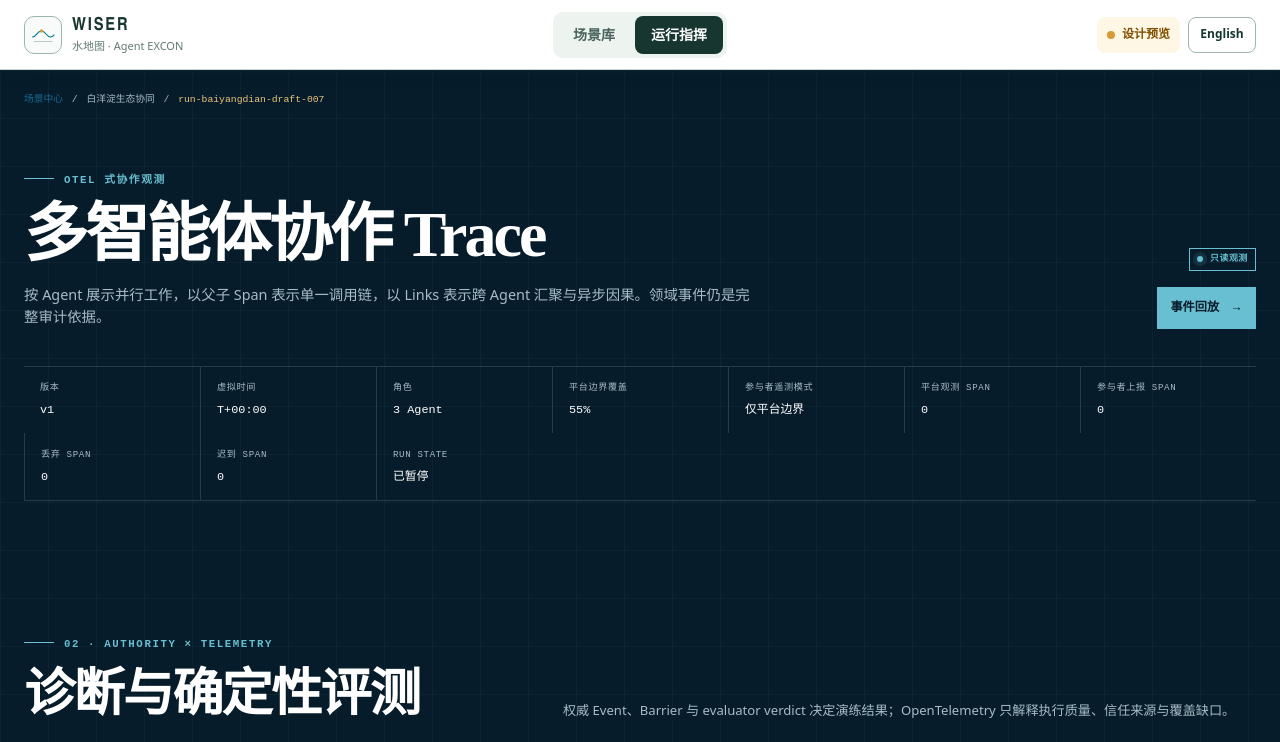
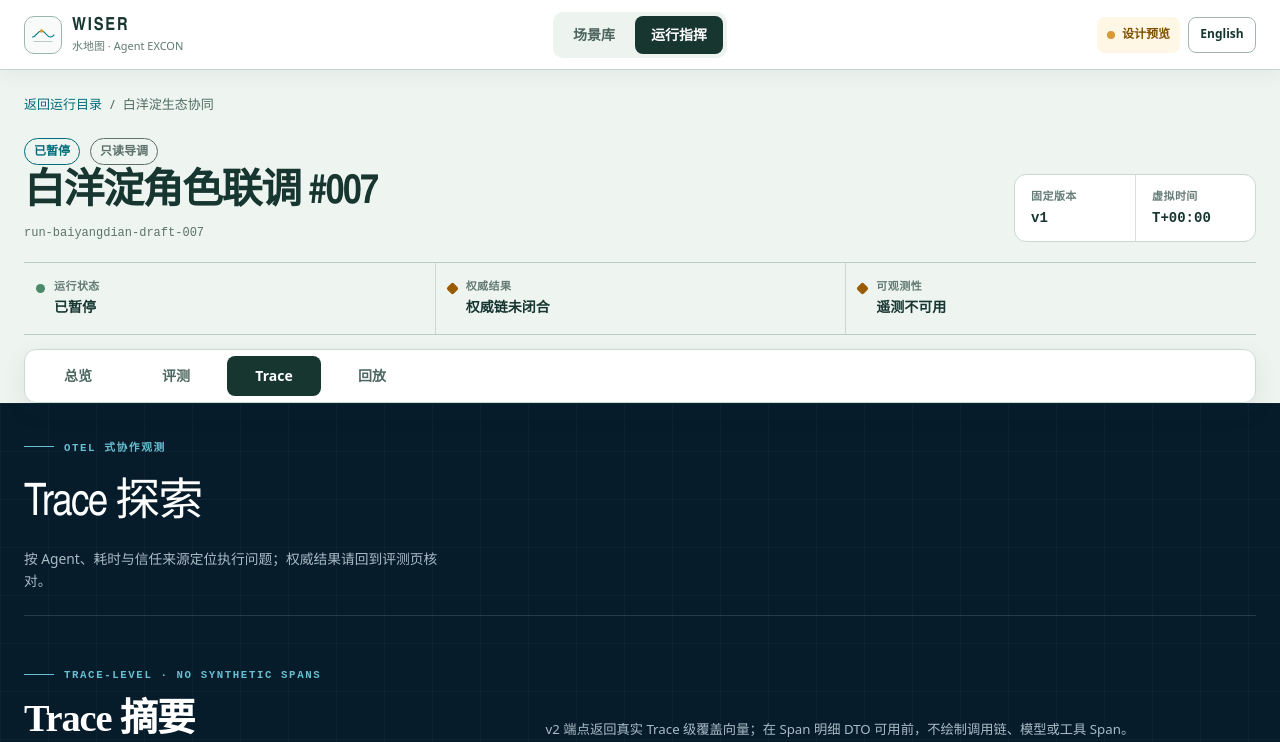
Before and after one commit to linancn/wiser, a Next.js app in the folder apps/web/: page /zh-CN/runs/run-baiyangdian-draft-007/trace in a window 1280 px wide. Shown: the top 742 px of the page. Built offline with nearby package versions, Linux system fonts and the light colour scheme.

Commit message:
feat(web): split evaluation Trace and replay workspaces

```diff
--- /dev/null
+++ b/apps/web/src/app/[locale]/runs/[runId]/diagnostics/page.tsx
@@ -0,0 +1,38 @@
+import type { Metadata } from 'next';
+import { notFound } from 'next/navigation';
+
+import { ReadModelUnavailable } from '@/components/read-model-state';
+import { RunDiagnosticsWorkspace } from '@/components/run-diagnostics-workspace';
+import { getDictionary, isLocale } from '@/lib/i18n';
+import { getWebReadModelSource } from '@/lib/read-model-source.server';
+
+interface DiagnosticsPageProps {
+  params: Promise<{ locale: string; runId: string }>;
+}
+
+export async function generateMetadata({
+  params,
+}: DiagnosticsPageProps): Promise<Metadata> {
+  const { locale } = await params;
+  if (!isLocale(locale)) return {};
+  return { title: getDictionary(locale).diagnostics.heading };
+}
+
+export default async function DiagnosticsPage({
+  params,
+}: DiagnosticsPageProps) {
+  const { locale, runId } = await params;
+  if (!isLocale(locale)) notFound();
+  const source = await getWebReadModelSource();
+  const result = await source.readRunWorkspace(runId);
+  if (result.status === 'unavailable') {
+    return <ReadModelUnavailable locale={locale} {...result} />;
+  }
+  return (
+    <RunDiagnosticsWorkspace
+      locale={locale}
+      run={result.data.run}
+      scenario={result.data.scenario}
+    />
+  );
+}
--- a/apps/web/src/app/globals.css
+++ b/apps/web/src/app/globals.css
@@ -1215,6 +1215,33 @@ code {
   background-size: 48px 48px;
 }
 
+.trace-tool-header {
+  display: grid;
+  grid-template-columns: minmax(240px, 0.7fr) minmax(360px, 1.3fr);
+  gap: 3rem;
+  align-items: end;
+  width: min(calc(100% - 3rem), 1480px);
+  margin: 0 auto;
+  padding: 2.3rem 0 1.5rem;
+  border-bottom: 1px solid var(--dark-line);
+}
+
+.trace-tool-header h2 {
+  margin: 0;
+  color: white;
+  font-family:
+    'DIN Alternate', 'Arial Narrow', 'PingFang SC', 'Microsoft YaHei',
+    sans-serif;
+  font-size: clamp(2rem, 3.5vw, 3.6rem);
+  letter-spacing: -0.035em;
+}
+
+.trace-tool-header > div > p:last-child {
+  margin: 8px 0 0;
+  color: var(--silt);
+  font-size: 0.86rem;
+}
+
 .run-context-header,
 .replay-header,
 .replay-workspace,
@@ -1331,7 +1358,7 @@ code {
 .collaboration-graph-section,
 .trace-workspace,
 .trace-summary-section {
-  padding: clamp(3.5rem, 7vw, 6rem) 0;
+  padding: clamp(2rem, 4vw, 3.5rem) 0;
 }
 
 .trace-page > .coverage-vector {
@@ -2041,6 +2068,30 @@ code {
   padding-bottom: clamp(5rem, 9vw, 8rem);
 }
 
+.replay-tool-header {
+  width: min(calc(100% - 3rem), 1480px);
+  margin: 0 auto;
+  padding: 2rem 0 1.4rem;
+  border-bottom: 1px solid var(--line);
+}
+
+.replay-tool-header h2 {
+  margin: 0;
+  color: var(--abyss);
+  font-family:
+    'DIN Alternate', 'Arial Narrow', 'PingFang SC', 'Microsoft YaHei',
+    sans-serif;
+  font-size: clamp(2rem, 3.5vw, 3.6rem);
+  letter-spacing: -0.035em;
+}
+
+.replay-tool-header > p:last-child {
+  max-width: 760px;
+  margin: 8px 0 0;
+  color: var(--muted);
+  font-size: 0.86rem;
+}
+
 .replay-header {
   padding-top: 1.4rem;
 }
@@ -3114,8 +3165,10 @@ code {
   .app-footer,
   .run-context-header,
   .replay-header,
+  .replay-tool-header,
   .replay-workspace,
   .collaboration-graph-section,
+  .trace-tool-header,
   .trace-workspace,
   .trace-summary-section,
   .diagnostics-board,
@@ -3190,6 +3243,12 @@ code {
     gap: 1.4rem;
   }
 
+  .trace-tool-header {
+    grid-template-columns: 1fr;
+    gap: 0.8rem;
+    padding-top: 1.5rem;
+  }
+
   .diagnostics-heading,
   .diagnostic-tracks,
   .diagnostic-lower-grid {
@@ -3351,6 +3410,10 @@ code {
   .replay-control-bar {
     grid-template-columns: 1fr;
     padding: 1rem 0;
+  }
+
+  .receipt-inspector {
+    order: -1;
   }
 
   .replay-trust-boundary {
--- /dev/null
+++ b/apps/web/src/components/run-diagnostics-workspace.tsx
@@ -0,0 +1,29 @@
+import type { Locale } from '../lib/i18n';
+import type { ExerciseRun, PlatformScenario } from '../lib/platform';
+import { RunDiagnosticsPanel } from './run-diagnostics-panel';
+import styles from './run-diagnostics-workspace.module.css';
+import { RunWorkspaceHeader } from './run-workspace';
+
+export function RunDiagnosticsWorkspace({
+  locale,
+  run,
+  scenario,
+}: {
+  readonly locale: Locale;
+  readonly run: ExerciseRun;
+  readonly scenario: PlatformScenario;
+}) {
+  return (
+    <main id="main-content">
+      <RunWorkspaceHeader
+        active="diagnostics"
+        locale={locale}
+        run={run}
+        scenario={scenario}
+      />
+      <div className={styles.content}>
+        <RunDiagnosticsPanel locale={locale} run={run} scenario={scenario} />
+      </div>
+    </main>
+  );
+}
--- a/apps/web/src/components/run-trace.tsx
+++ b/apps/web/src/components/run-trace.tsx
@@ -1,9 +1,8 @@
 'use client';
 
-import Link from 'next/link';
 import { useMemo, useState, type CSSProperties } from 'react';
 
-import { getDictionary, getTelemetryModeLabel, type Locale } from '@/lib/i18n';
+import { getDictionary, type Locale } from '@/lib/i18n';
 import type {
   AgentSession,
   ExerciseRun,
@@ -12,7 +11,8 @@ import type {
 } from '@/lib/platform';
 import type { ReadModelGap } from '@/lib/read-model-source';
 import { ReadModelGaps } from './read-model-state';
-import { RunDiagnosticsPanel } from './run-diagnostics-panel';
+import { RunWorkspaceHeader } from './run-workspace';
+import workspaceStyles from './run-workspace.module.css';
 
 type TimelineStyle = CSSProperties & {
   '--span-left': string;
@@ -115,132 +115,23 @@ export function RunTrace({
   }
 
   return (
-    <main id="main-content" className="trace-page">
-      <header className="run-context-header">
-        <div className="run-breadcrumbs">
-          <Link href={`/${locale}/scenarios`}>
-            {dictionary.trace.scenarios}
-          </Link>
-          <span aria-hidden="true">/</span>
-          <span>{scenario.shortName[locale]}</span>
-          <span aria-hidden="true">/</span>
-          <code>{run.id}</code>
-        </div>
-        <div className="run-title-row">
+    <main id="main-content" className={workspaceStyles.workspace}>
+      <RunWorkspaceHeader
+        active="trace"
+        locale={locale}
+        run={run}
+        scenario={scenario}
+      />
+      <section className="trace-page">
+        <header className="trace-tool-header">
           <div>
             <p className="eyebrow">{dictionary.trace.eyebrow}</p>
-            <h1>{dictionary.trace.heading}</h1>
-            <p>{dictionary.trace.lede}</p>
+            <h2>{dictionary.trace.workspaceHeading}</h2>
+            <p>{dictionary.trace.workspaceLede}</p>
           </div>
-          <div className="run-title-actions">
-            <span className="readonly-badge">
-              <i aria-hidden="true" /> {dictionary.common.readonly}
-            </span>
-            <Link
-              className="primary-action light-action"
-              href={`/${locale}/runs/${run.id}/replay`}
-            >
-              {dictionary.trace.replay}
-              <span aria-hidden="true">→</span>
-            </Link>
-          </div>
-        </div>
-        <dl className="run-readouts">
-          <div>
-            <dt>{dictionary.common.version}</dt>
-            <dd>{run.scenarioVersionId.split('-').at(-1)}</dd>
-          </div>
-          <div>
-            <dt>{dictionary.common.virtualTime}</dt>
-            <dd>{run.currentVirtualTime}</dd>
-          </div>
-          <div>
-            <dt>{dictionary.common.roles}</dt>
-            <dd>{run.participants.length} Agent</dd>
-          </div>
-          <div>
-            <dt>{dictionary.trace.boundaryCoverage}</dt>
-            <dd>{Math.round(run.boundaryCoverage * 100)}%</dd>
-          </div>
-          <div>
-            <dt>{dictionary.trace.participantMode}</dt>
-            <dd>
-              {getTelemetryModeLabel(run.participantTelemetry.mode, locale)}
-            </dd>
-          </div>
-          <div>
-            <dt>{dictionary.trace.platformSpans}</dt>
-            <dd>{run.participantTelemetry.platformObservedSpanCount}</dd>
-          </div>
-          <div>
-            <dt>{dictionary.trace.participantSpans}</dt>
-            <dd>{run.participantTelemetry.participantReportedSpanCount}</dd>
-          </div>
-          <div>
-            <dt>{dictionary.trace.droppedSpans}</dt>
-            <dd>{run.participantTelemetry.droppedSpanCount}</dd>
-          </div>
-          <div>
-            <dt>{dictionary.trace.lateSpans}</dt>
-            <dd>{run.participantTelemetry.lateSpanCount}</dd>
-          </div>
-          <div>
-            <dt>Run state</dt>
-            <dd>{dictionary.common[run.state]}</dd>
-          </div>
-        </dl>
         </header>
 
         <ReadModelGaps gaps={gaps} locale={locale} />
-
-      {run.spans.length === 0 ? null : (
-        <section
-          className="collaboration-graph-section"
-          aria-labelledby="collaboration-graph-heading"
-        >
-          <div className="trace-section-heading">
-            <div>
-              <p className="eyebrow">01 · LINKED CAUSALITY</p>
-              <h2 id="collaboration-graph-heading">
-                {dictionary.trace.collaborationGraph}
-              </h2>
-            </div>
-            <p>{dictionary.trace.collaborationGraphLede}</p>
-          </div>
-          <div
-            className="collaboration-river"
-            role="img"
-            aria-label={dictionary.trace.collaborationGraph}
-          >
-            <div className="specialist-nodes">
-              {run.participants.slice(0, 3).map((agent) => (
-                <div className="graph-node specialist-node" key={agent.id}>
-                  <i aria-hidden="true" />
-                  <span>{agent.displayName[locale]}</span>
-                </div>
-              ))}
-            </div>
-            <div className="river-confluence" aria-hidden="true">
-              <i />
-              <i />
-              <i />
-            </div>
-            <div className="graph-node coordinator-node">
-              <span>{run.participants[3]?.displayName[locale]}</span>
-              <small>{dictionary.trace.converged}</small>
-            </div>
-            <div className="graph-arrow" aria-hidden="true">
-              →
-            </div>
-            <div className="graph-node evaluator-node">
-              <span>{operationLabel('evaluation', locale)}</span>
-              <small>4 Span Links</small>
-            </div>
-          </div>
-        </section>
-      )}
-
-      <RunDiagnosticsPanel locale={locale} run={run} scenario={scenario} />
 
         {run.spans.length === 0 ? (
           <section
@@ -317,7 +208,7 @@ export function RunTrace({
           >
             <div className="trace-section-heading trace-workspace-heading">
               <div>
-              <p className="eyebrow">03 · WALL + VIRTUAL TIME</p>
+                <p className="eyebrow">WALL + VIRTUAL TIME</p>
                 <h2 id="agent-lanes-heading">{dictionary.trace.agentLanes}</h2>
               </div>
               <div className="clock-legend">
@@ -357,11 +248,15 @@ export function RunTrace({
                     <i />
                   </div>
                   <div className="axis-labels virtual-axis">
-                  {['T+12:00', 'T+12:01', 'T+12:02', 'T+12:04', 'T+12:05'].map(
-                    (time) => (
+                    {[
+                      'T+12:00',
+                      'T+12:01',
+                      'T+12:02',
+                      'T+12:04',
+                      'T+12:05',
+                    ].map((time) => (
                       <span key={time}>{time}</span>
-                    ),
-                  )}
+                    ))}
                   </div>
                 </div>
 
@@ -381,6 +276,9 @@ export function RunTrace({
                           className="lane-identity"
                           onClick={() => selectAgent(lane.id)}
                           aria-label={`${lane.label} · ${stateLabel(lane.state, locale)}`}
+                          aria-pressed={
+                            selectedSpan?.agentSessionId === lane.id
+                          }
                         >
                           <span
                             className={`agent-state ${lane.state}`}
@@ -393,7 +291,10 @@ export function RunTrace({
                                 <small>service.name / agent-excon</small>
                               </>
                             ) : (
-                            <AgentIdentity agent={lane.agent} locale={locale} />
+                              <AgentIdentity
+                                agent={lane.agent}
+                                locale={locale}
+                              />
                             )}
                           </span>
                         </button>
@@ -411,6 +312,7 @@ export function RunTrace({
                               }
                               title={`${span.name[locale]} · ${span.durationMs}ms`}
                               onClick={() => setSelectedSpanId(span.id)}
+                              aria-pressed={selectedSpanId === span.id}
                               key={span.id}
                             >
                               <span>{span.name[locale]}</span>
@@ -430,13 +332,19 @@ export function RunTrace({
                 </div>
               </div>
 
-            <aside className="span-inspector" data-testid="span-inspector">
+              <aside
+                className="span-inspector"
+                data-testid="span-inspector"
+                aria-live="polite"
+              >
                 <div className="inspector-heading">
                   <span>{dictionary.trace.inspector}</span>
                   <code>OTel safe projection</code>
                 </div>
                 {selectedSpan === undefined ? (
-                <p className="inspector-empty">{dictionary.trace.selectHint}</p>
+                  <p className="inspector-empty">
+                    {dictionary.trace.selectHint}
+                  </p>
                 ) : (
                   <>
                     <div className="inspector-title">
@@ -528,9 +436,16 @@ export function RunTrace({
                     <section className="inspector-section log-section">
                       <h4>{dictionary.trace.logs}</h4>
                       <p>{dictionary.trace.logsCopy}</p>
-                    <code>
-                      {selectedSpan.startWallTime} INFO span correlated
+                      {selectedSpan.events.length === 0 ? (
+                        <code>{dictionary.trace.noLogs}</code>
+                      ) : (
+                        selectedSpan.events.map((event) => (
+                          <code key={`${event.atMs}-${event.name}`}>
+                            +{event.atMs}ms {event.name} ·{' '}
+                            {event.detail[locale]}
                           </code>
+                        ))
+                      )}
                     </section>
                   </>
                 )}
@@ -538,6 +453,7 @@ export function RunTrace({
             </div>
           </section>
         )}
+      </section>
     </main>
   );
 }
--- a/apps/web/src/components/run-workspace.module.css
+++ b/apps/web/src/components/run-workspace.module.css
@@ -159,7 +159,7 @@
 .localNav {
   position: sticky;
   z-index: 14;
-  top: 0;
+  top: 70px;
   display: flex;
   gap: 4px;
   margin-top: 14px;
@@ -585,6 +585,7 @@
   }
 
   .localNav {
+    top: 104px;
     margin-right: -4px;
     margin-left: -4px;
   }
--- a/apps/web/src/lib/i18n.ts
+++ b/apps/web/src/lib/i18n.ts
@@ -194,6 +194,9 @@ const zhCN = {
     eyebrow: 'OTel 式协作观测',
     heading: '多智能体协作 Trace',
     lede: '按 Agent 展示并行工作，以父子 Span 表示单一调用链，以 Links 表示跨 Agent 汇聚与异步因果。领域事件仍是完整审计依据。',
+    workspaceHeading: 'Trace 探索',
+    workspaceLede:
+      '按 Agent、耗时与信任来源定位执行问题；权威结果请回到评测页核对。',
     replay: '事件回放',
     scenarios: '场景中心',
     collaborationGraph: '协作河网',
@@ -217,6 +220,7 @@ const zhCN = {
     logs: '关联 Logs',
     logsCopy:
       'LogRecord 通过 traceId / spanId 关联；原始 Prompt 与 Tool payload 默认不采集。',
+    noLogs: '当前 Span 没有可验证的关联 LogRecord。',
     inspector: 'Span Inspector',
     selectHint: '选择任一 Agent 或 Span 查看安全投影。',
     coverage: 'Telemetry 覆盖率',
@@ -516,6 +520,9 @@ const en: typeof zhCN = {
     eyebrow: 'OTel-style collaboration observability',
     heading: 'Multi-agent collaboration trace',
     lede: 'Parallel work is grouped by Agent. Parent-child spans describe one call chain; Links represent cross-agent convergence and asynchronous causality. Domain events remain the complete audit source.',
+    workspaceHeading: 'Trace explorer',
+    workspaceLede:
+      'Locate execution issues by Agent, duration, and trust source. Use Evaluation for authoritative outcomes.',
     replay: 'Event replay',
     scenarios: 'Scenario center',
     collaborationGraph: 'Collaboration river network',
@@ -540,6 +547,7 @@ const en: typeof zhCN = {
     logs: 'Correlated Logs',
     logsCopy:
       'LogRecords correlate by traceId / spanId. Raw prompts and tool payloads are not collected by default.',
+    noLogs: 'No verified correlated LogRecord exists for this Span.',
     inspector: 'Span Inspector',
     selectHint: 'Select an Agent or Span to inspect its safe projection.',
     coverage: 'Telemetry coverage',
```
Also changed, not shown: apps/web/src/components/run-diagnostics-workspace.module.css (added, +16 -0 lines), apps/web/src/components/run-replay.tsx (+26 -24 lines). Lines whose indentation alone changed are shown as unchanged.
